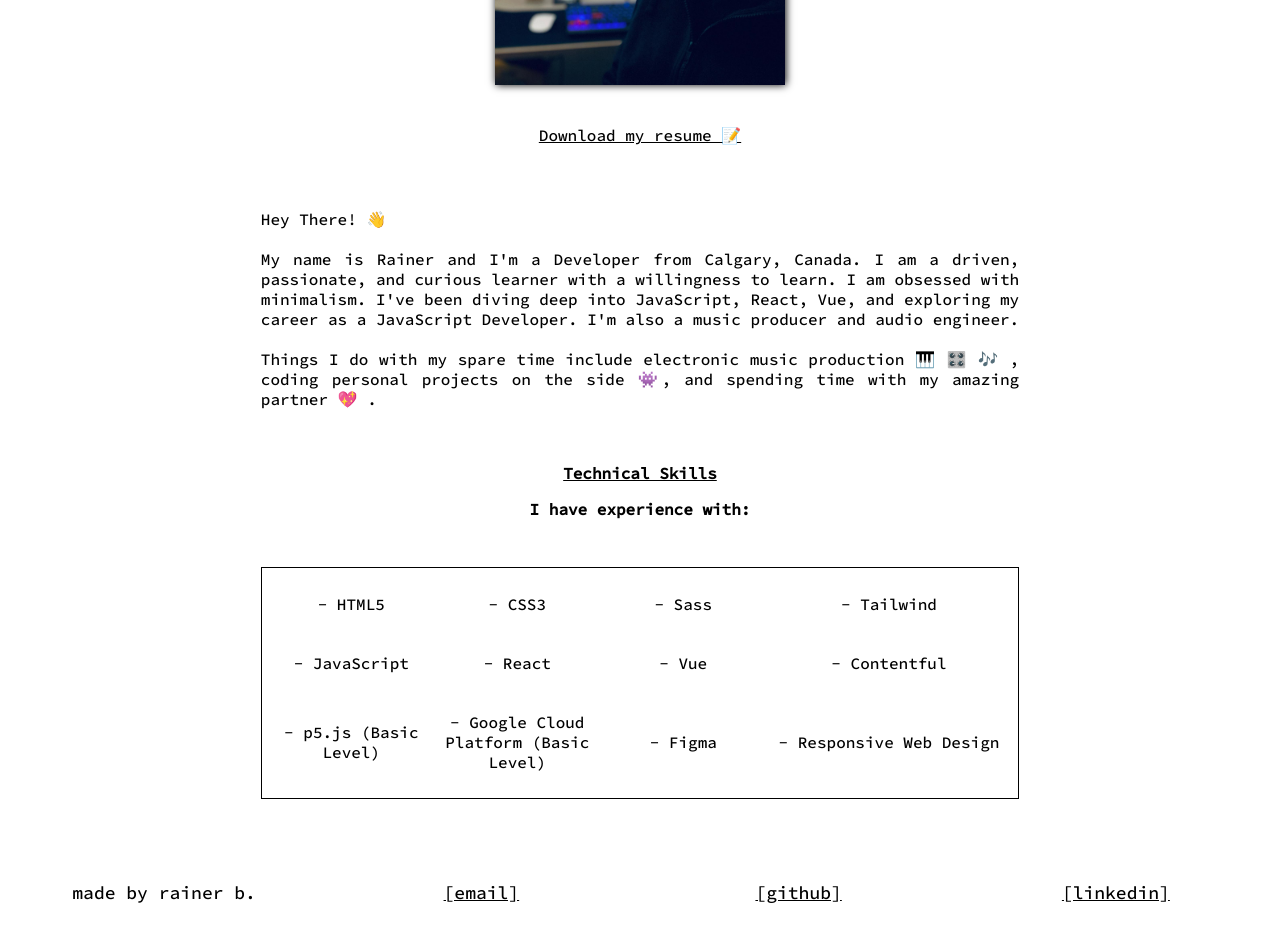
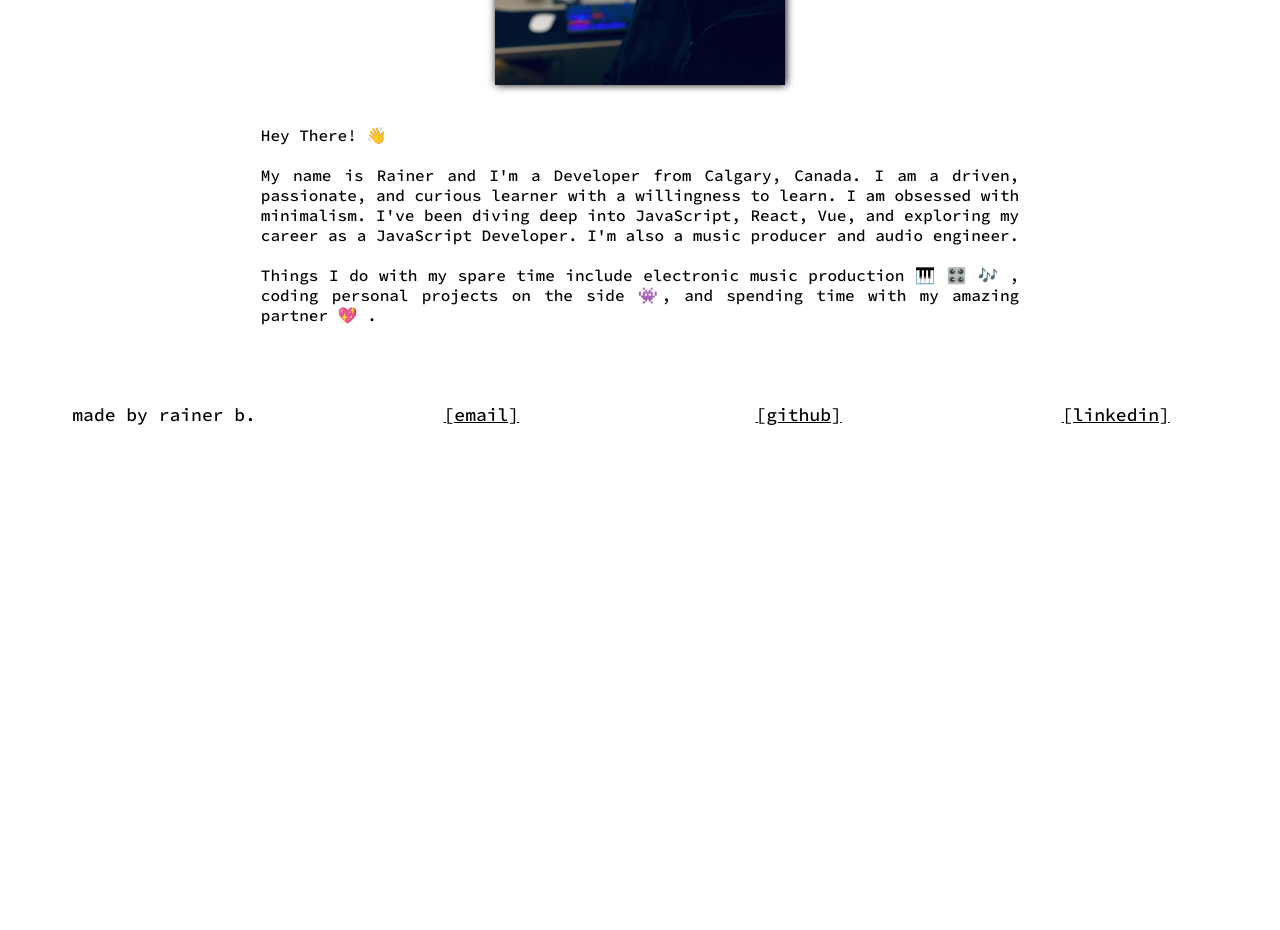
Before and after one commit to rainerb16/portfolio, a Vue app: page /#/about in a window 1280 px wide. Shown: the part 520-1450 px from the top of the page. After the commit the page ends 972 px from the top, so only its background shows below. Built offline with nearby package versions, Linux system fonts and the light colour scheme; what vuejs-twitter-feed would draw is missing.

Commit message:
Updates styling on main content page, adds buttons for resume and on main content page

```diff
--- a/src/components/About.vue
+++ b/src/components/About.vue
@@ -15,8 +15,6 @@
         src="../assets/rainer-setup.jpeg"
         alt="A portfolio photo of Rainer B."
       />
-
-      <a class="resume" href="https://www.dropbox.com/scl/fi/k6i29p32iz1dwbnbxl2w0/Rainer_Brieger_Resume2025.pdf?rlkey=6bkgpvtte9ezhyuyw5w6poa0y&st=4e0zo9g0&dl=0" target="_blank">Download my resume 📝 </a>
     </div>
 
     <div
@@ -32,28 +30,6 @@
 
       Things I do with my spare time include electronic music production 🎹 🎛️ 🎶 , coding personal projects on the side 👾, and spending time with my amazing partner 💖 .
       <br /><br />
-
-      <h4
-        id="tech-stack"
-        class="animate__animated animate__fadeIn animate__delay-1s	1s"
-      >
-        <u>Technical Skills</u>
-        <p>I have experience with:</p>
-      </h4>
-      <div id="tech-list">
-        <p>- HTML5</p>
-        <p>- CSS3</p>
-        <p>- Sass</p>
-        <p>- Tailwind</p>
-        <p>- JavaScript</p>
-        <p>- React</p>
-        <p>- Vue</p>
-        <p>- Contentful</p>
-        <p>- p5.js (Basic Level) </p>
-        <p>- Google Cloud Platform (Basic Level) </p>
-        <p>- Figma</p>
-        <p>- Responsive Web Design</p>
-      </div>
     </div>
   </div>
 </template>
@@ -99,7 +75,6 @@ a:visited {
   display: grid;
   align-items: center;
   justify-items: center;
-  margin: 5vw;
   font-size: 14px;
   text-align: justify;
 }
--- a/src/components/MainContent.vue
+++ b/src/components/MainContent.vue
@@ -7,22 +7,36 @@
       [ rainer b. ]
     </h1>
     <div id="main-page-blurb">
-      <p class="animate__animated animate__flipInX animate__delay-2s	2s">
+      <p class="animate__animated animate__flipInX animate__delay-1s	1s">
         developer
       </p>
-      <p class="animate__animated animate__flipInX animate__delay-3s	3s">
+      <p class="animate__animated animate__flipInX animate__delay-2s	2s">
         music producer / audio engineer
 
       </p>
-      <p class="animate__animated animate__flipInX animate__delay-4s	4s">
+      <p class="animate__animated animate__flipInX animate__delay-3s	3s">
         audiophile
       </p>
       <h2
         id="creative"
-        class="animate__animated animate__zoomInRight animate__delay-5s	5s"
+        class="animate__animated animate__zoomInRight animate__delay-4s	4s"
       >
         creative
       </h2>
+    </div>
+     <div class="actions animate__animated animate__fadeInLeftBig animate__delay-5s	5s">
+      <RouterLink to="/resume" class="btn btn-primary">
+        View Resume
+      </RouterLink>
+
+      <a
+        href="/Rainer_Brieger_Dev_Resume_2025.pdf"
+        target="_blank"
+        rel="noopener"
+        class="btn btn-secondary"
+      >
+        Download PDF
+      </a>
     </div>
     <img
       id="rainer-two"
@@ -58,19 +72,18 @@ a:hover {
   color: maroon;
 }
 .main-page {
+  width: 100%;
+  margin-top: 10vh;
+  margin-bottom: 20vh;
   display: flex;
   flex-direction: column;
   justify-content: center;
   align-items: center;
   height: 75vh;
-  margin-bottom: 5vh;
 
   #main-title {
     font-family: "Source Code Pro", monospace;
     font-size: 24px;
-    display: grid;
-    align-items: center;
-    justify-items: center;
     letter-spacing: 5px;
     margin-top: 10vh;
     text-align: center;
@@ -78,17 +91,14 @@ a:hover {
   p {
     font-family: "Source Code Pro", monospace;
     font-size: 14px;
-    display: grid;
-    align-items: center;
-    justify-items: center;
     margin-bottom: 5vh;
-  }
+    text-align: center;
+}
+
   #creative {
     color: maroon;
     font-family: "Source Code Pro", monospace;
-    display: grid;
-    align-items: center;
-    justify-items: center;
+    text-align: center;
   }
   #rainer-two {
     width: 75%;
@@ -97,6 +107,42 @@ a:hover {
   #main-page-blurb {
     line-height: 0px;
     margin-bottom: 5vh;
+  }
+
+  .actions {
+    display: flex;
+    justify-content: center;
+    align-items: center;
+    gap: 12px;
+    margin-top: 1.5rem;
+    flex-wrap: wrap;
+  }
+
+/* Buttons */
+  .btn {
+    display: inline-flex;
+    align-items: center;
+    justify-content: center;
+    padding: 10px 16px;
+    border-radius: 10px;
+    font-weight: 600;
+    text-decoration: none;
+    font-size: 0.95rem;
+    margin-bottom: 4vh;
+    transition: border-color 0.15s ease, background-color 0.15s ease;
+
+    &-primary {
+      border: 1px solid rgba(0, 0, 0, 0.45);
+    }
+
+    &-secondary {
+      border: 1px solid rgba(0, 0, 0, 0.45);
+      //opacity: 0.9;
+    }
+
+    &:hover {
+      border-color: rgba(0, 0, 0, 1);
+    }
   }
 
   // TABLET
```
